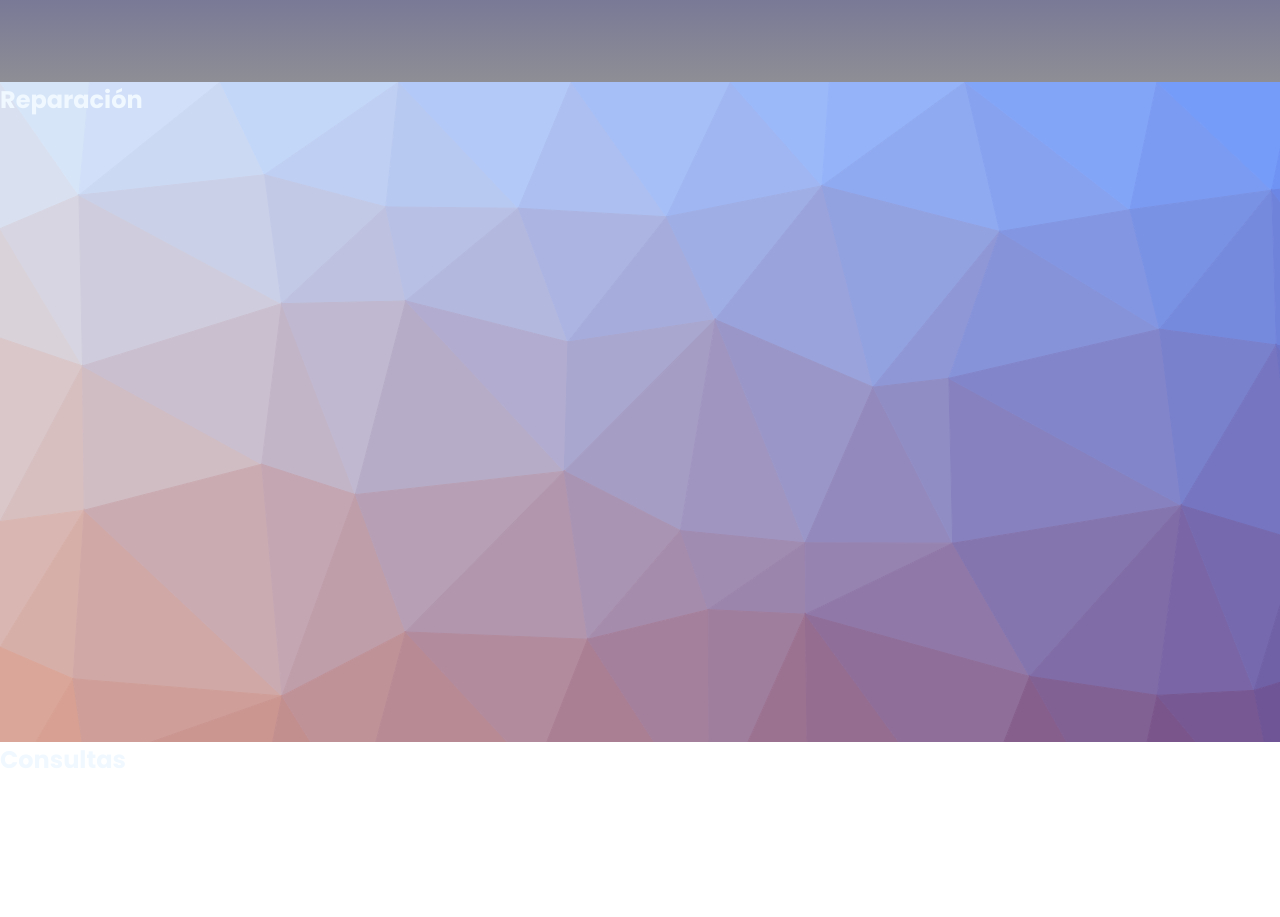
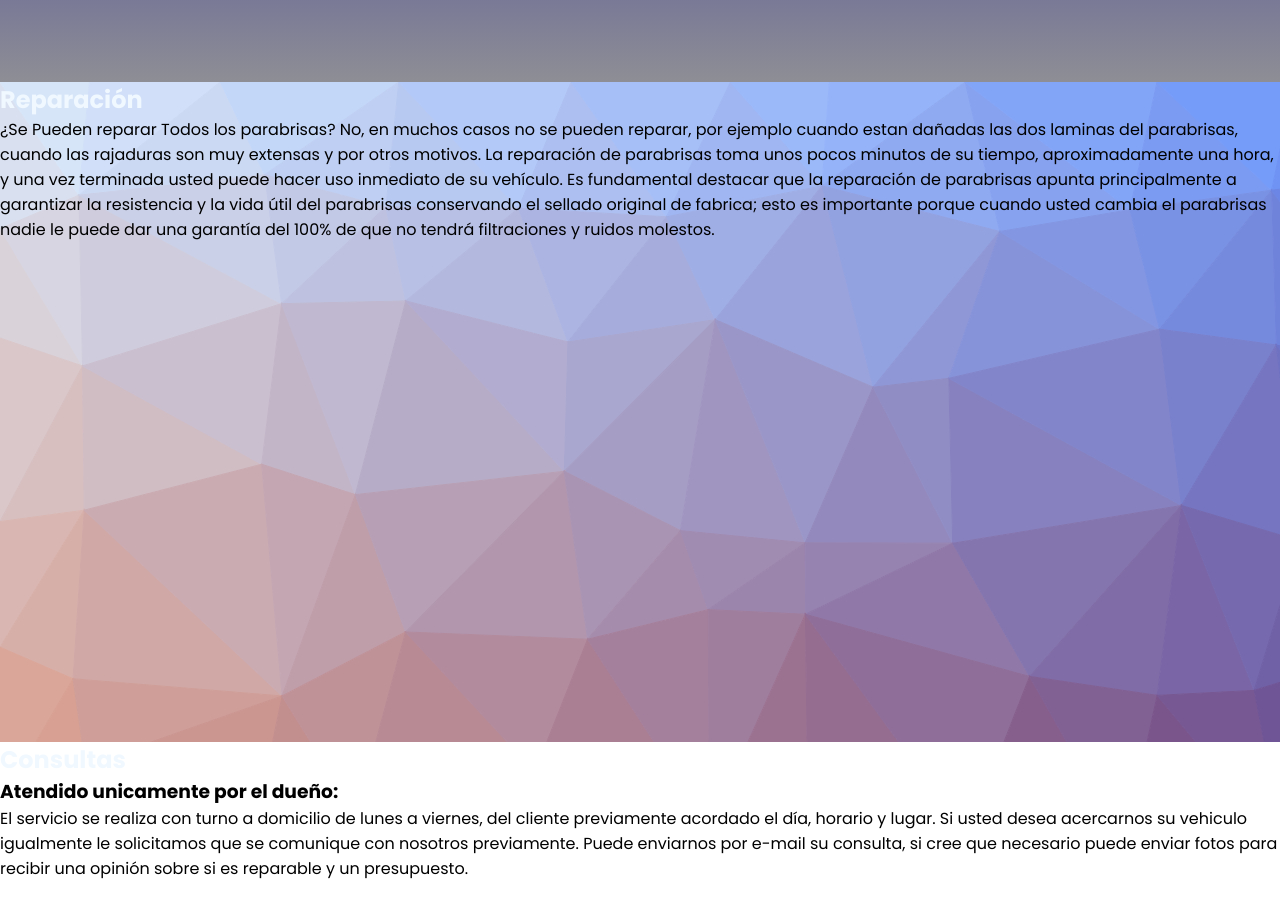
Before and after one commit to diegoe120/arreparabrisas-vanilla, a website built with Vite: page index.html in a window 1280 px wide. Shown: the part 1432-2349 px from the top of the page. Built offline with nearby package versions, Linux system fonts and the light colour scheme; files whose address does not match are found by name.

Commit message:
agregado de contenido
se agrego contenido en la seccion Reparacion

```diff
--- a/index.html
+++ b/index.html
@@ -24,17 +24,20 @@
       <a class="btn-home" href="#hero">Arreparabrisas</a>
     </nav>
 
-    <div class="btn-wtapp">
-
-    </div>
+    <div class="btn-wtapp"></div>
 
     <section id="nosotros" class="nosotros contenedor">
       <h2>Nosotros</h2>
       <article class="tarjeta-presentacion">
         <p>
-          Arreparabrisas surge a fines de 1999. Durante la visita mis tios,  que vienen desde EEUU. En una salida a cenar, vijando en un taxi, mi tio me dice de golpe "ves el parabrisas que esta roto? Sabias que se puede reparar?". Esas fueron las primeras palabras que inspiraron este negocio.
-          Ahi comienza el proyecto para brindar el mejor servicio de reparación de parabrisas a domicilio.
-          Atendido por su dueño, buscando de brindar siempre el mejor servicio y atención respaldado por un producto importado especialmente para la reparación de parabrisas.
+          Arreparabrisas surge a fines de 1999. Durante la visita mis tios, que
+          vienen desde EEUU. En una salida a cenar, vijando en un taxi, mi tio
+          me dice de golpe "ves el parabrisas que esta roto? Sabias que se puede
+          reparar?". Esas fueron las primeras palabras que inspiraron este
+          negocio. Ahi comienza el proyecto para brindar el mejor servicio de
+          reparación de parabrisas a domicilio. Atendido por su dueño, buscando
+          de brindar siempre el mejor servicio y atención respaldado por un
+          producto importado especialmente para la reparación de parabrisas.
         </p>
       </article>
 
@@ -45,10 +48,33 @@
 
     <section id="reparacion" class="reparacion contenedor">
       <h2>Reparación</h2>
+      <p>
+        ¿Se Pueden reparar Todos los parabrisas? No, en muchos casos no se
+        pueden reparar, por ejemplo cuando estan dañadas las dos laminas del
+        parabrisas, cuando las rajaduras son muy extensas y por otros motivos.
+        La reparación de parabrisas toma unos pocos minutos de su tiempo,
+        aproximadamente una hora, y una vez terminada usted puede hacer uso
+        inmediato de su vehículo. Es fundamental destacar que la reparación de
+        parabrisas apunta principalmente a garantizar la resistencia y la vida
+        útil del parabrisas conservando el sellado original de fabrica; esto es
+        importante porque cuando usted cambia el parabrisas nadie le puede dar
+        una garantía del 100% de que no tendrá filtraciones y ruidos molestos.
+      </p>
     </section>
+
     <section class="consultas contenedor">
       <h2 id="consulta">Consultas</h2>
+      <h3>Atendido unicamente por el dueño:</h3>
+      <p>
+        El servicio se realiza con turno a domicilio de lunes a viernes, del
+        cliente previamente acordado el día, horario y lugar. Si usted desea
+        acercarnos su vehiculo igualmente le solicitamos que se comunique con
+        nosotros previamente. Puede enviarnos por e-mail su consulta, si cree
+        que necesario puede enviar fotos para recibir una opinión sobre si es
+        reparable y un presupuesto.
+      </p>
     </section>
+
     <section class="precios contenedor">
       <h2>Precios</h2>
     </section>
```
Lines whose indentation alone changed are shown as unchanged.
